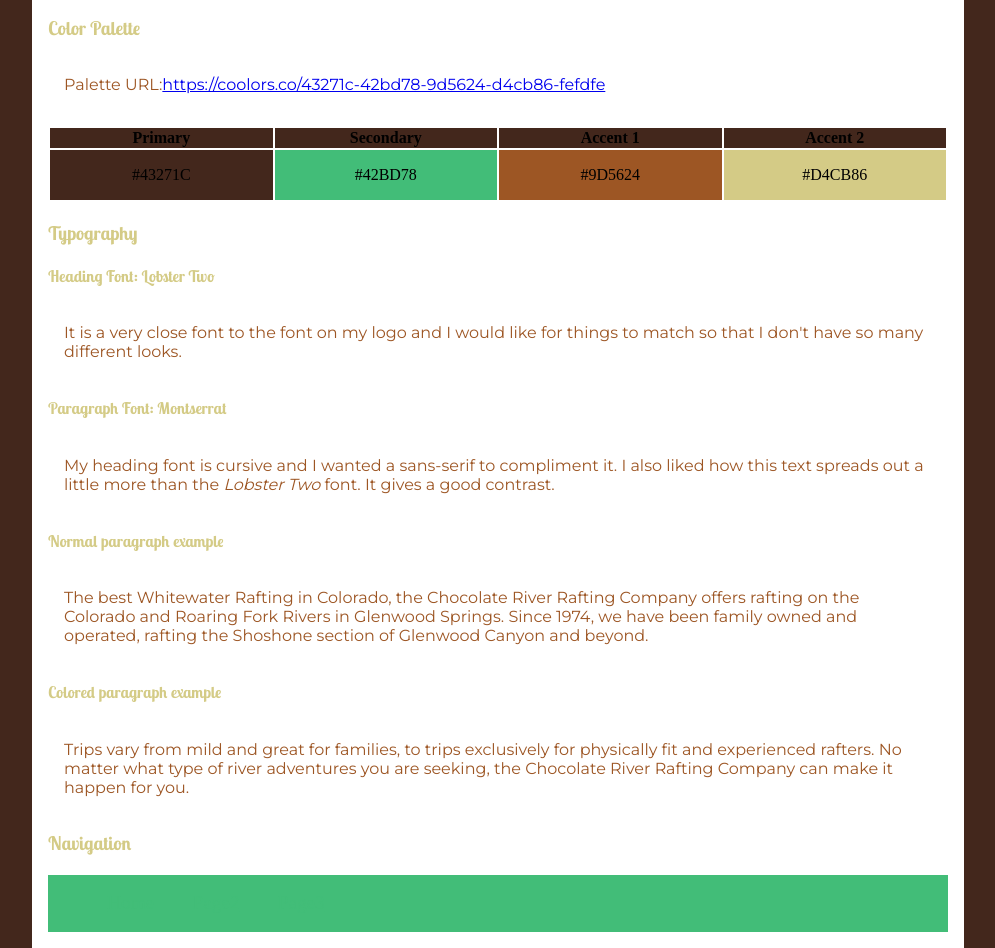
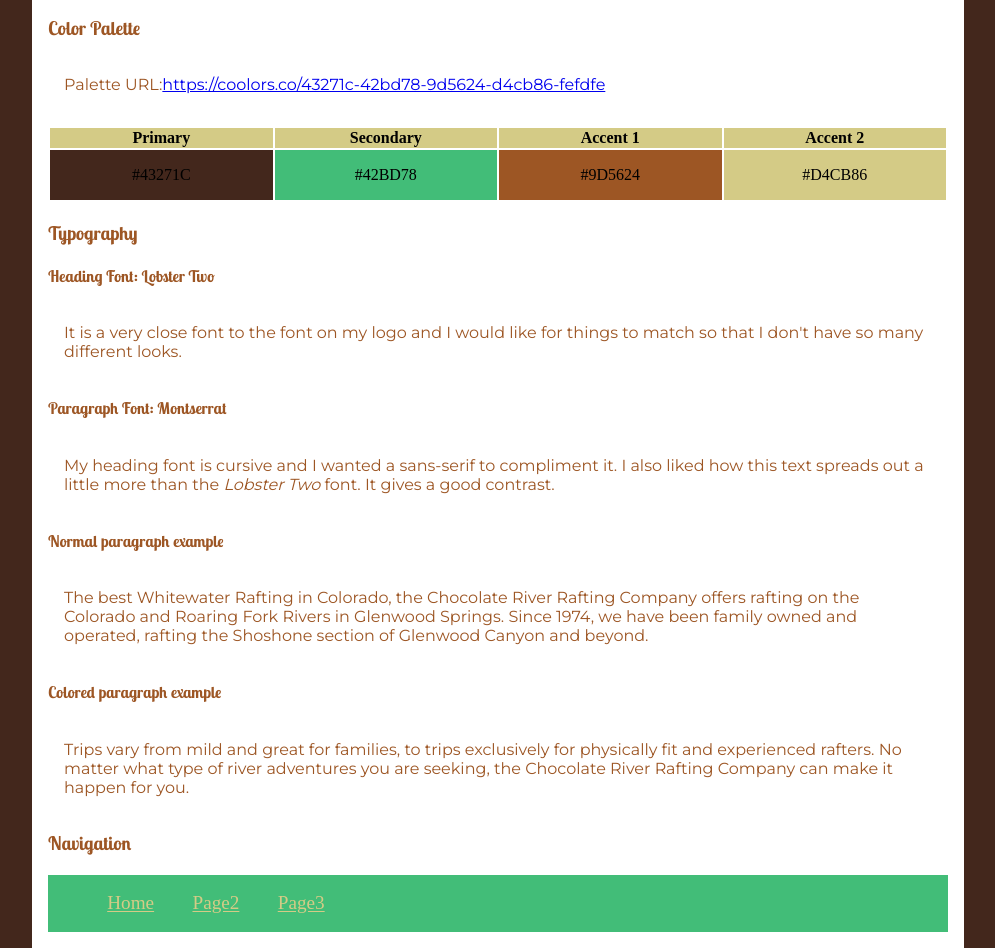
Before and after one commit to sydnycutler/sydnycutler.github.io, a plain HTML site: page site-plan.html in a window 1280 px wide. Shown: the part 1000-1948 px from the top of the page, without its empty margins (142-1137 px from the left). Drawn offline with Linux system fonts and the light colour scheme.

Commit message:
updating css

```diff
--- a/css/site-plan.css
+++ b/css/site-plan.css
@@ -24,7 +24,7 @@
                 font-family: var(
                     --heading-font);
                     color: var(
-                    --accent2-color)
+                    --accent1-color)
                 }
                 header{
                     padding: 1em;
@@ -48,7 +48,7 @@
                         text-align: center
                     }
                     .colors th{
-                        background-color: var(--primary-color)
+                        background-color: var(--accent2-color)
                     }
                     .colors td{
                         width: 25%;
@@ -80,7 +80,7 @@
                         min-width: 70px
                     }
                     nav a:link, nav a:visited{
-                        color: var(--secondary-color) }
+                        color: var(--accent2-color) }
                         nav a:hover{
                             color: var(--primary-color);
                             background-color: var(--accent1-color)
```
